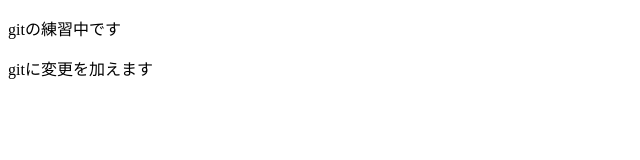
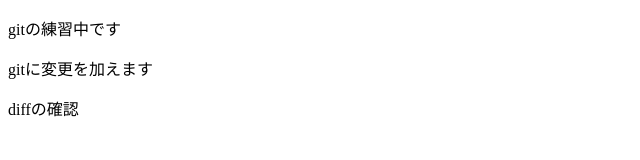
Before and after one commit to hrmCode/gitIntro, a plain HTML site: page index.html in a window 1280 px wide. Shown: the whole page, without its empty margins (0-640 px from the left). Drawn offline with Linux system fonts and the light colour scheme.

Commit message:
diffを追加

```diff
--- a/index.html
+++ b/index.html
@@ -9,5 +9,6 @@
 <body>
     <p>gitの練習中です</p>
     <p>gitに変更を加えます</p>
+    <p>diffの確認</p>
 </body>
 </html>
```
